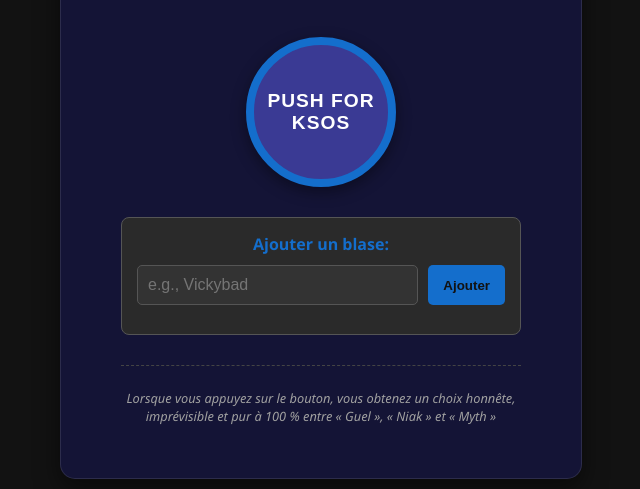
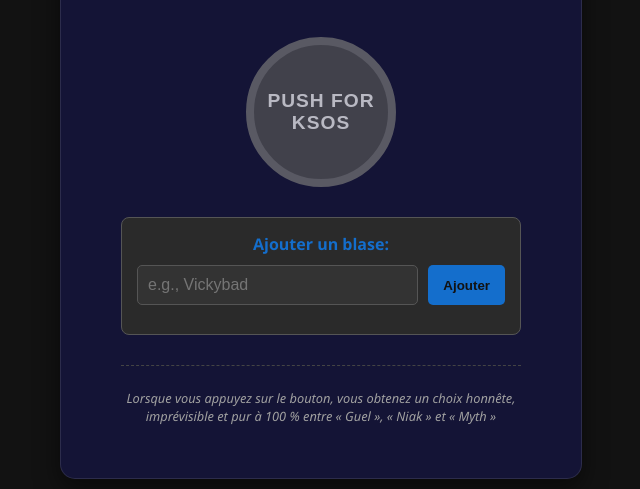
Before and after one commit to DefstoneDel/RandomKsosGenerator, a plain HTML site: page index.html in a window 1280 px wide. Both pictures are taken after a click on the button "PUSH FOR KSOS". Shown: the part 460-949 px from the top of the page, without its empty margins (319-959 px from the left). Drawn offline with Linux system fonts and the light colour scheme.

Commit message:
Update style.css

```diff
--- a/style.css
+++ b/style.css
@@ -107,6 +107,14 @@ body {
 
 .roll-button:active {
     transform: scale(0.98);
+}
+/* NEW: Explicitly define the disabled state */
+.roll-button:disabled {
+    background-color: #555555; /* Dark gray for disabled */
+    border-color: #777777;
+    cursor: not-allowed;
+    box-shadow: none;
+    opacity: 0.7; /* Optional: Make it slightly transparent */
 }
 
 /* --- Input Section Styling --- */
```
